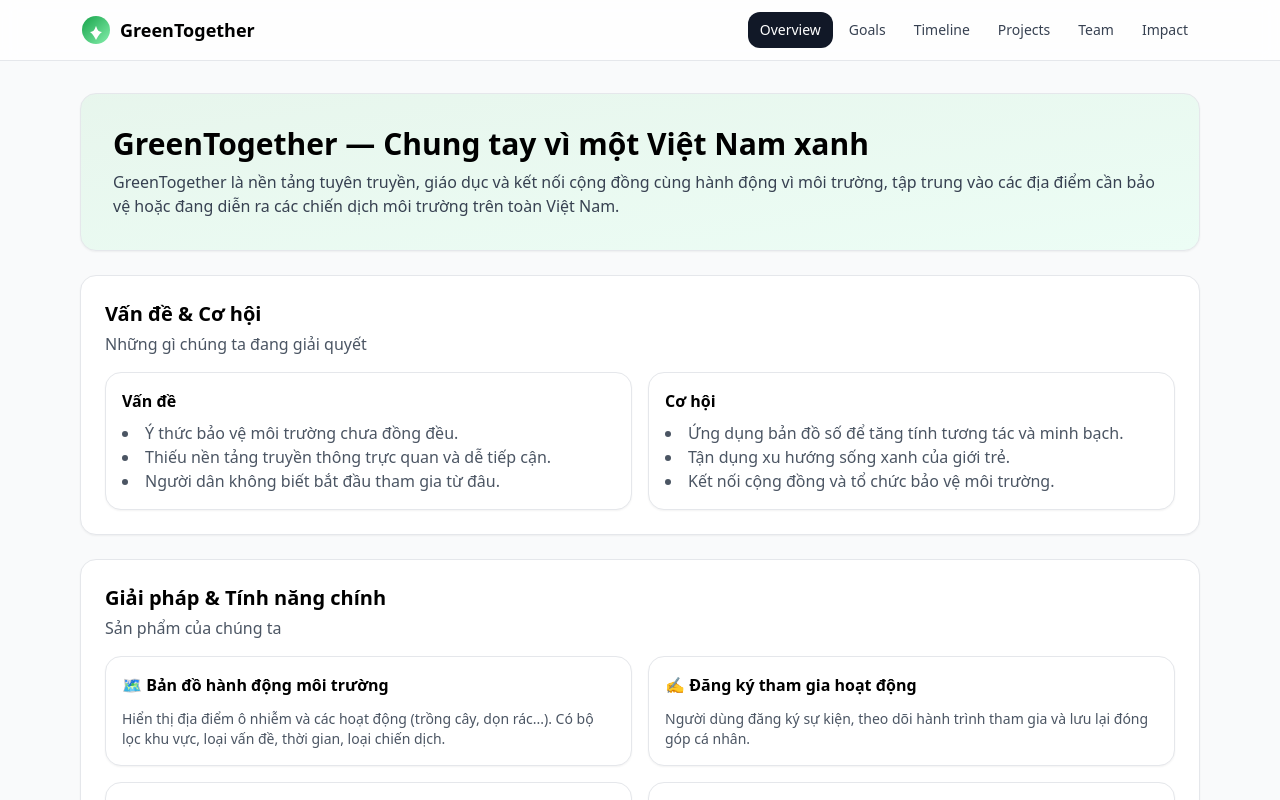
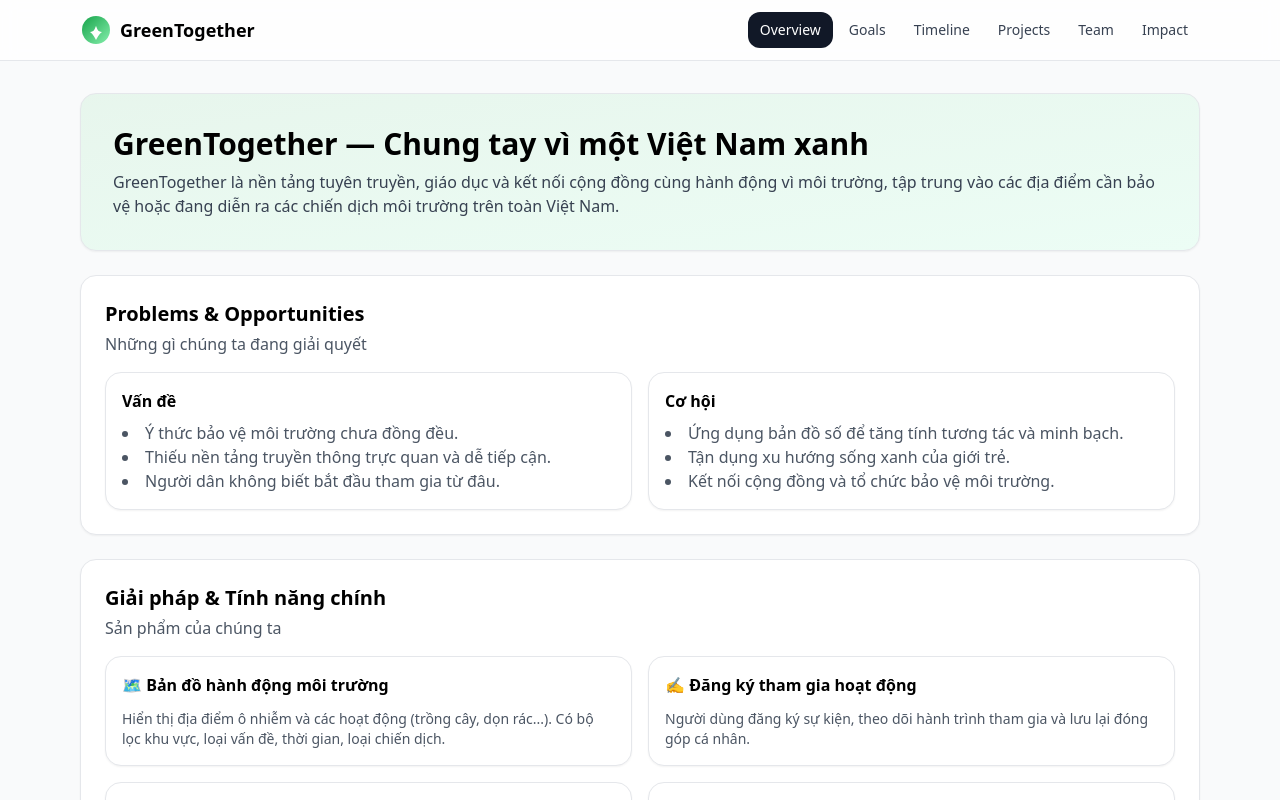
Before and after one commit to matt2410/Green-Together, a React (Vite) app: page / in a window 1280 px wide. Shown: the top 800 px of the page. Built offline with nearby package versions, Linux system fonts and the light colour scheme.

Commit message:
Updated files

```diff
--- a/package.json
+++ b/package.json
@@ -21,6 +21,6 @@
     "postcss": "^8.4.47",
     "tailwindcss": "^3.4.13",
     "typescript": "^5.6.2",
-    "vite": "^5.4.8"
+    "vite": "^7.2.4"
   }
 }
--- a/src/routes/Home.tsx
+++ b/src/routes/Home.tsx
@@ -10,7 +10,7 @@ export default function Home(){
         </p>
       </div>
 
-      <Section title="Vấn đề & Cơ hội" subtitle="Những gì chúng ta đang giải quyết">
+      <Section title="Problems & Opportunities" subtitle="Những gì chúng ta đang giải quyết">
         <div className="grid md:grid-cols-2 gap-4">
           <div className="card p-4">
             <h3 className="font-semibold">Vấn đề</h3>
```
Also changed, not shown: 1 other file (tests, documents, lock files or other folders).
